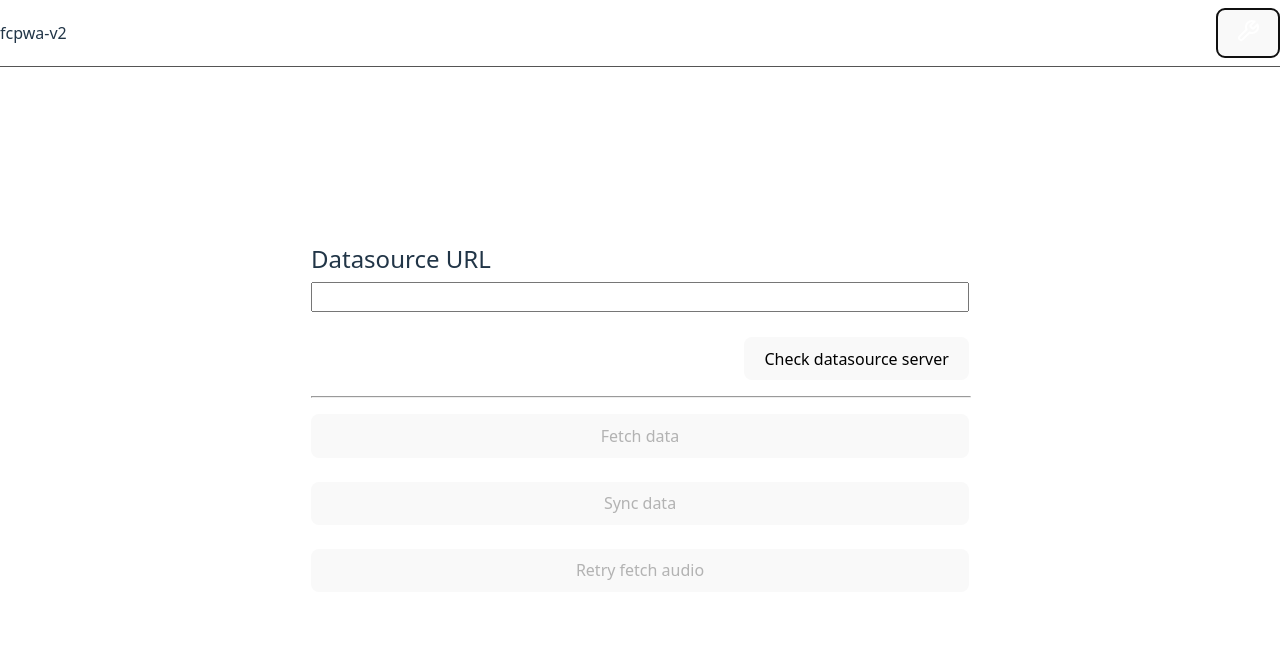
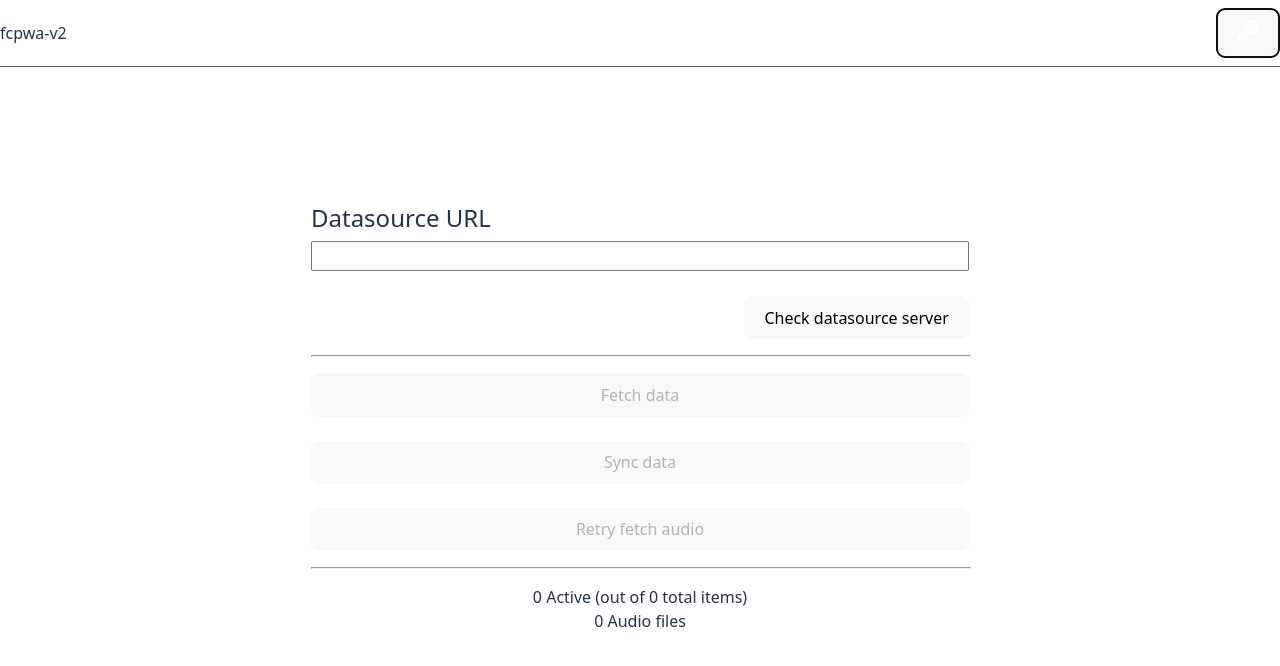
Before and after one commit to ngshaohui/fcpwa-v2, a React (Vite) app: page / in a window 1280 px wide. Both pictures are taken after a click on the button 1247 px from the left and 33 px from the top of the page. Shown: the top 666 px of the page. Built offline with nearby package versions, Linux system fonts and the light colour scheme.

Commit message:
add storage stats

```diff
--- a/src/components/Data/DataSource.tsx
+++ b/src/components/Data/DataSource.tsx
@@ -6,6 +6,7 @@ import {
 } from "@/utils/dataset";
 import styles from "./DataSource.module.css";
 import { useState } from "react";
+import { Stats } from "./Stats";
 
 const INPUT_DATASOURCE_NAME = "datasource";
 
@@ -107,6 +108,10 @@ export function DataSource() {
       <button onClick={retryAudio} disabled={!isValidUrl}>
         Retry fetch audio
       </button>
+
+      <hr />
+
+      <Stats />
     </div>
   );
 }
--- /dev/null
+++ b/src/components/Data/Stats.tsx
@@ -0,0 +1,45 @@
+import { IDB_BOOL, StorageKeys } from "@/common/constants";
+import { idbDB } from "@/utils/services";
+import { useEffect, useState } from "react";
+
+async function countPracticeItems(): Promise<[number, number]> {
+  const db = await idbDB;
+  const tx = db.transaction(StorageKeys.PracticeItems, "readonly");
+  const store = tx.objectStore(StorageKeys.PracticeItems);
+  const totalCount = await store.count();
+  const index = store.index("active");
+  const activeCount = await index.count(IDB_BOOL.True);
+  return [activeCount, totalCount];
+}
+
+async function countAudioItems() {
+  const db = await idbDB;
+  const tx = db.transaction(StorageKeys.Audio, "readonly");
+  const store = tx.objectStore(StorageKeys.Audio);
+  return store.count();
+}
+
+export function Stats() {
+  const [activeCount, setActiveCount] = useState<number | null>(null);
+  const [totalCount, setTotalCount] = useState<number | null>(null);
+  const [audioCount, setAudioCount] = useState<number | null>(null);
+
+  useEffect(() => {
+    (async () => {
+      const [active, total] = await countPracticeItems();
+      setActiveCount(active);
+      setTotalCount(total);
+      const audio = await countAudioItems();
+      setAudioCount(audio);
+    })();
+  }, []);
+
+  return (
+    <div>
+      <p>
+        {activeCount} Active &#40;out of {totalCount} total items&#41;
+      </p>
+      <p>{audioCount} Audio files</p>
+    </div>
+  );
+}
```
